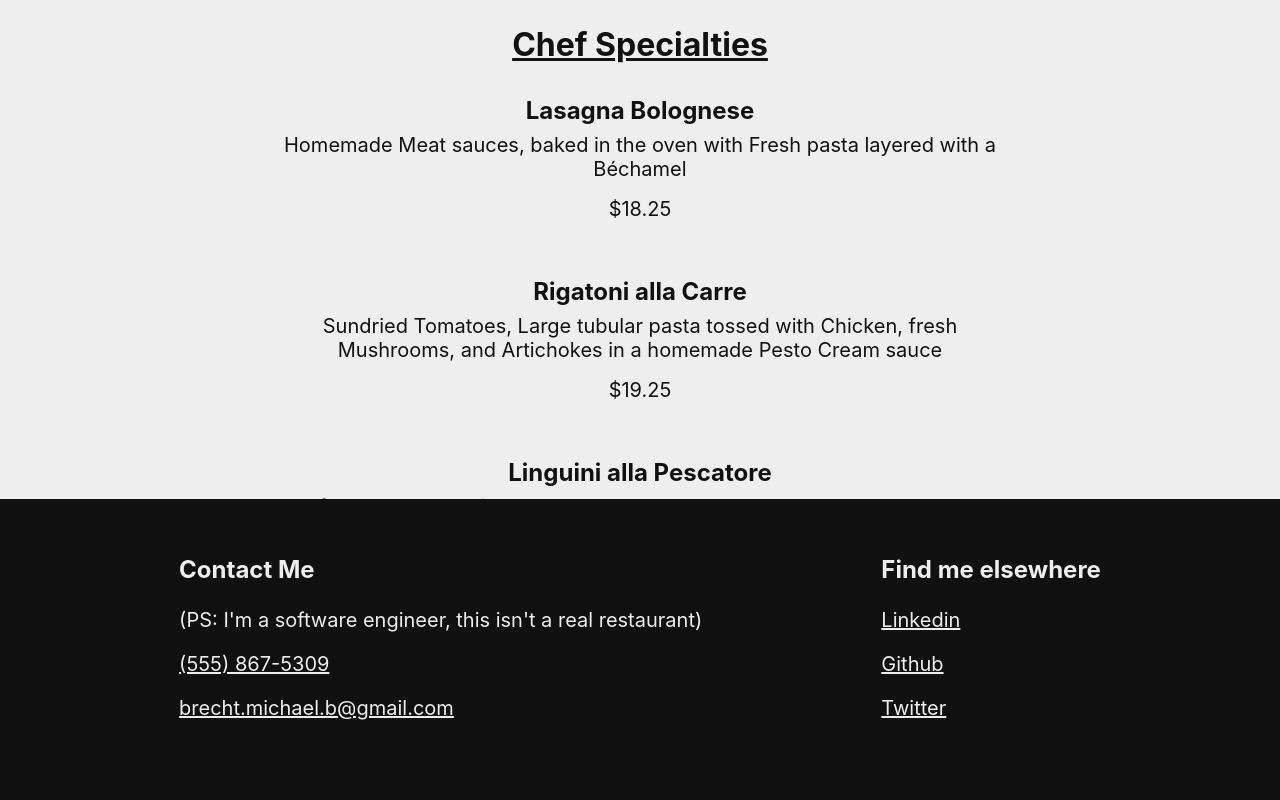
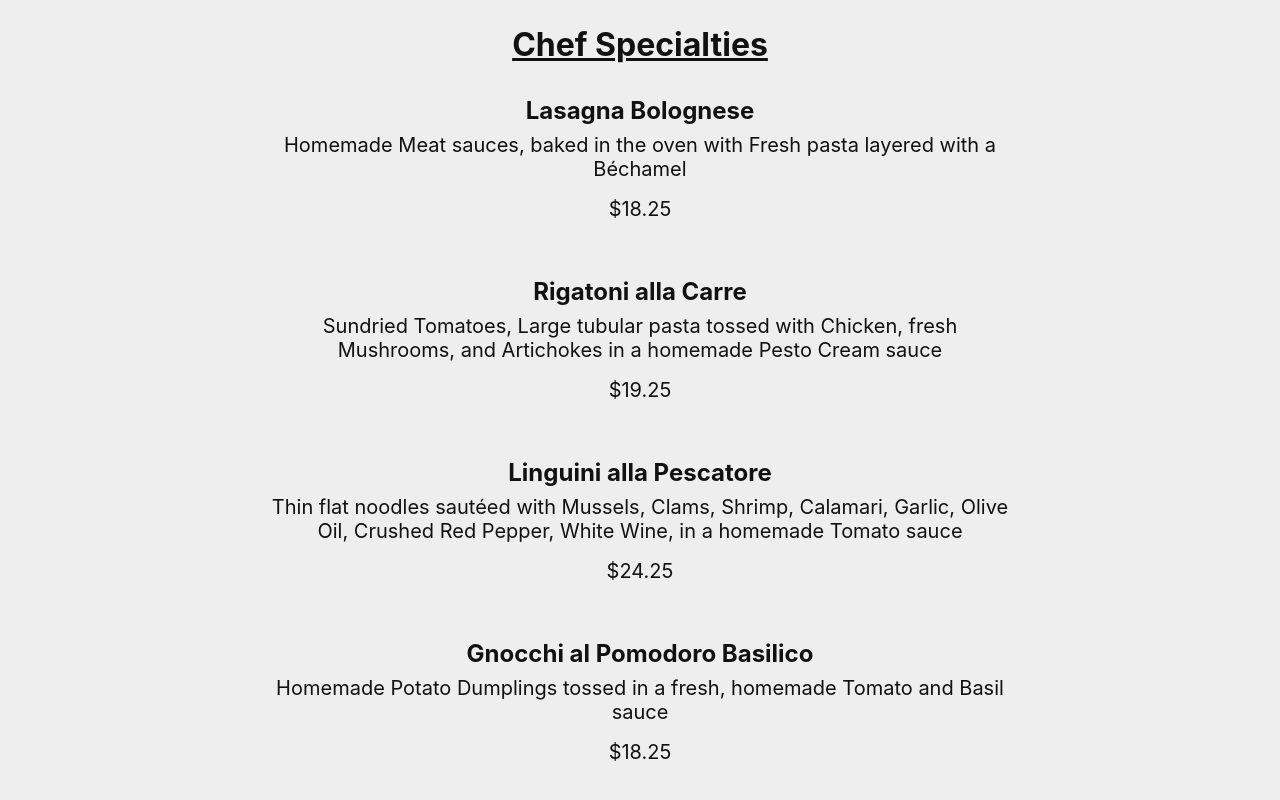
Before and after one commit to mbrecht/Capricios, a Next.js app: page / in a window 1280 px wide. Shown: the part 2667-3467 px from the top of the page. Built offline with nearby package versions, Linux system fonts and the light colour scheme.

Commit message:
temporarily removes footer

```diff
--- a/components/Layout.js
+++ b/components/Layout.js
@@ -11,7 +11,7 @@ export default function Layout({ children }) {
       </Head>
 
       <main className={styles.content}>{children}</main>
-      <Footer />
+      {/* <Footer /> */}
     </div>
   );
 }
--- a/styles/Layout.module.css
+++ b/styles/Layout.module.css
@@ -1,5 +1,6 @@
 .pageContainer {
   position: relative;
+  min-height: 100vh;
   display: flex;
   flex-direction: column;
   align-items: center;
```
